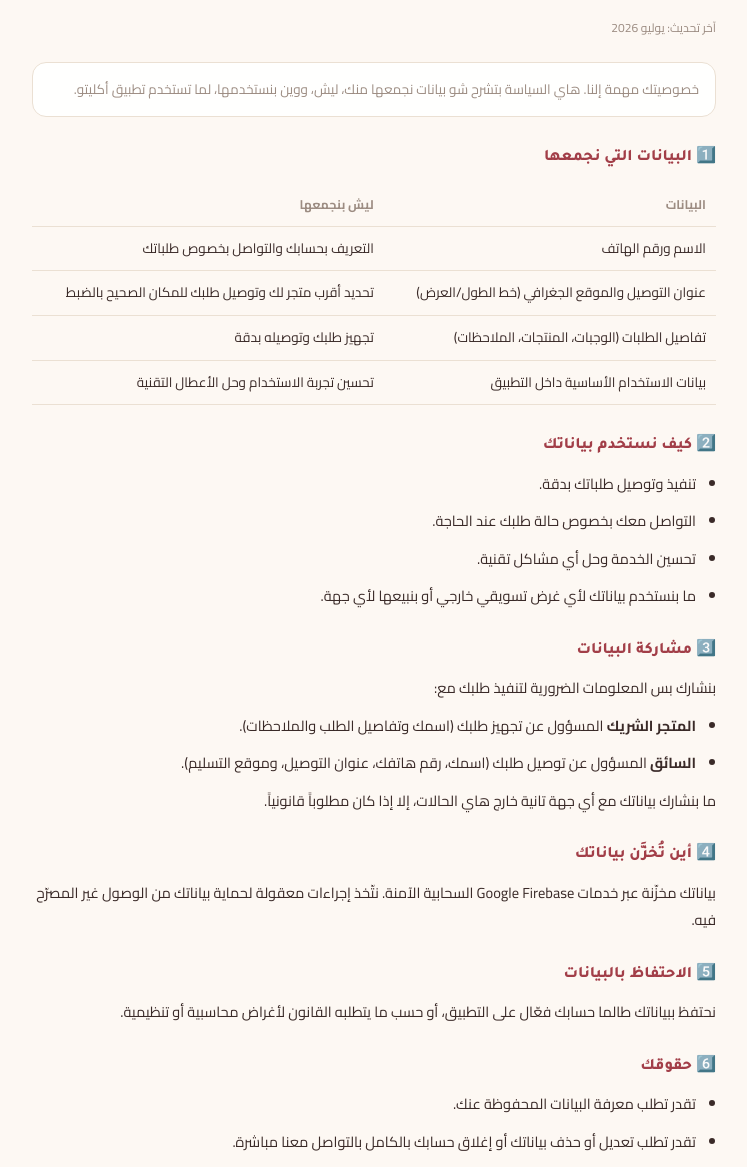
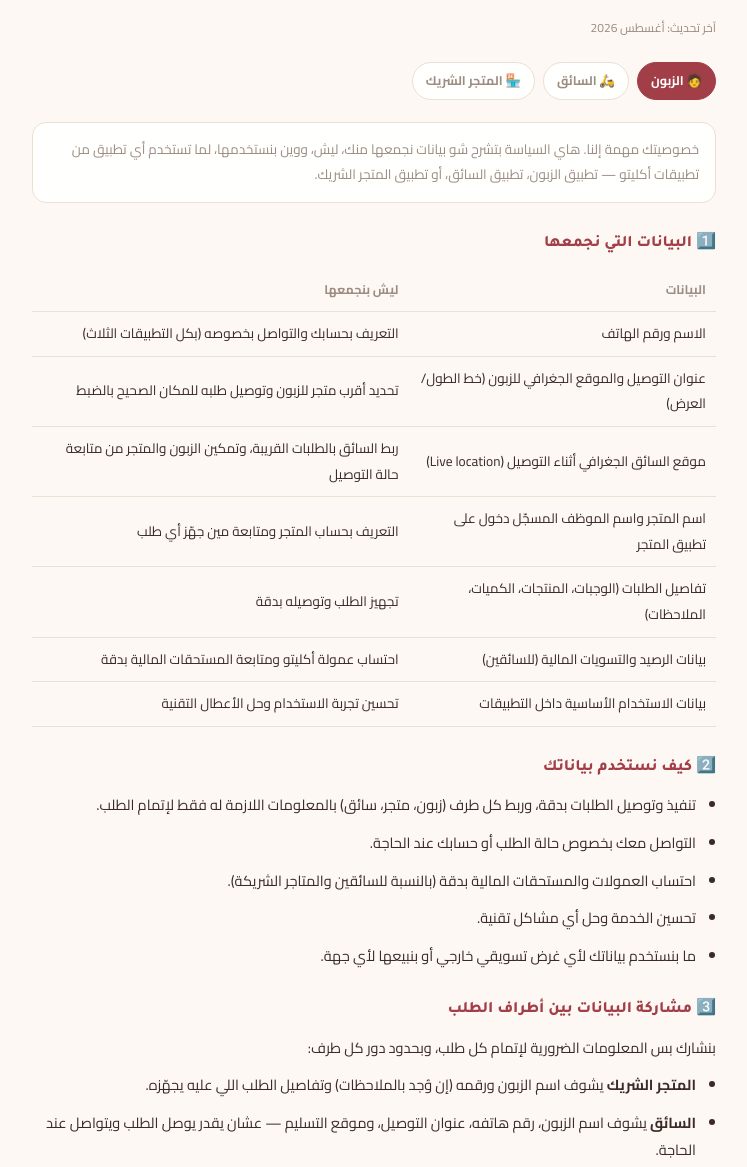
Before and after one commit to moayyad44/akalito, a plain HTML site: page akleto-privacy.html in a window 1280 px wide. Shown: the part 72-1239 px from the top of the page, without its empty margins (266-1013 px from the left). Drawn offline with Linux system fonts and the light colour scheme.

Commit message:
توحيد سياسة الخصوصية لتشمل الزبون والسائق والمتجر + رابط رجوع ديناميكي حسب التطبيق

```diff
--- a/akleto-privacy.html
+++ b/akleto-privacy.html
@@ -34,6 +34,12 @@
   .content { padding: 20px 18px; line-height: 1.9; font-size: 14.5px; }
   .updated { font-size:12px; color: var(--text30); margin-bottom: 22px; }
   .intro { background: var(--surface); border:1px solid var(--border); border-radius:14px; padding:14px 16px; margin-bottom:22px; font-size:13.5px; color: var(--text30); }
+  .role-tabs { display:flex; gap:8px; margin-bottom:22px; flex-wrap:wrap; }
+  .role-tab {
+    font-size:12.5px; font-weight:700; padding:6px 13px; border-radius:20px;
+    background: var(--surface); border:1px solid var(--border); color: var(--text30);
+  }
+  .role-tab.active { background: var(--primary); border-color: var(--primary); color:#fff; }
   h2 {
     font-family:'Tajawal',sans-serif; font-size:16px; font-weight:800; color: var(--primary);
     margin: 26px 0 8px; display:flex; align-items:center; gap:8px;
@@ -54,56 +60,67 @@
 <body>
 
   <div class="topbar">
-    <a class="back-btn" href="akleto-customer.html">←</a>
+    <a class="back-btn" id="backBtn" href="akleto-customer.html">←</a>
     <h1>🔒 سياسة الخصوصية</h1>
   </div>
 
   <div class="content">
-    <div class="updated">آخر تحديث: يوليو 2026</div>
+    <div class="updated">آخر تحديث: أغسطس 2026</div>
+
+    <div class="role-tabs">
+      <span class="role-tab" id="tab-customer">🧑 الزبون</span>
+      <span class="role-tab" id="tab-driver">🛵 السائق</span>
+      <span class="role-tab" id="tab-store">🏪 المتجر الشريك</span>
+    </div>
 
     <div class="intro">
-      خصوصيتك مهمة إلنا. هاي السياسة بتشرح شو بيانات نجمعها منك، ليش، ووين بنستخدمها، لما تستخدم تطبيق أكليتو.
+      خصوصيتك مهمة إلنا. هاي السياسة بتشرح شو بيانات نجمعها منك، ليش، ووين بنستخدمها، لما تستخدم أي تطبيق من تطبيقات أكليتو — تطبيق الزبون، تطبيق السائق، أو تطبيق المتجر الشريك.
     </div>
 
     <h2>1️⃣ البيانات التي نجمعها</h2>
     <table>
       <tr><th>البيانات</th><th>ليش بنجمعها</th></tr>
-      <tr><td>الاسم ورقم الهاتف</td><td>التعريف بحسابك والتواصل بخصوص طلباتك</td></tr>
-      <tr><td>عنوان التوصيل والموقع الجغرافي (خط الطول/العرض)</td><td>تحديد أقرب متجر لك وتوصيل طلبك للمكان الصحيح بالضبط</td></tr>
-      <tr><td>تفاصيل الطلبات (الوجبات، المنتجات، الملاحظات)</td><td>تجهيز طلبك وتوصيله بدقة</td></tr>
-      <tr><td>بيانات الاستخدام الأساسية داخل التطبيق</td><td>تحسين تجربة الاستخدام وحل الأعطال التقنية</td></tr>
+      <tr><td>الاسم ورقم الهاتف</td><td>التعريف بحسابك والتواصل بخصوصه (بكل التطبيقات الثلاث)</td></tr>
+      <tr><td>عنوان التوصيل والموقع الجغرافي للزبون (خط الطول/العرض)</td><td>تحديد أقرب متجر للزبون وتوصيل طلبه للمكان الصحيح بالضبط</td></tr>
+      <tr><td>موقع السائق الجغرافي أثناء التوصيل (Live location)</td><td>ربط السائق بالطلبات القريبة، وتمكين الزبون والمتجر من متابعة حالة التوصيل</td></tr>
+      <tr><td>اسم المتجر واسم الموظف المسجّل دخول على تطبيق المتجر</td><td>التعريف بحساب المتجر ومتابعة مين جهّز أي طلب</td></tr>
+      <tr><td>تفاصيل الطلبات (الوجبات، المنتجات، الكميات، الملاحظات)</td><td>تجهيز الطلب وتوصيله بدقة</td></tr>
+      <tr><td>بيانات الرصيد والتسويات المالية (للسائقين)</td><td>احتساب عمولة أكليتو ومتابعة المستحقات المالية بدقة</td></tr>
+      <tr><td>بيانات الاستخدام الأساسية داخل التطبيقات</td><td>تحسين تجربة الاستخدام وحل الأعطال التقنية</td></tr>
     </table>
 
     <h2>2️⃣ كيف نستخدم بياناتك</h2>
     <ul>
-      <li>تنفيذ وتوصيل طلباتك بدقة.</li>
-      <li>التواصل معك بخصوص حالة طلبك عند الحاجة.</li>
+      <li>تنفيذ وتوصيل الطلبات بدقة، وربط كل طرف (زبون، متجر، سائق) بالمعلومات اللازمة له فقط لإتمام الطلب.</li>
+      <li>التواصل معك بخصوص حالة الطلب أو حسابك عند الحاجة.</li>
+      <li>احتساب العمولات والمستحقات المالية بدقة (بالنسبة للسائقين والمتاجر الشريكة).</li>
       <li>تحسين الخدمة وحل أي مشاكل تقنية.</li>
       <li>ما بنستخدم بياناتك لأي غرض تسويقي خارجي أو بنبيعها لأي جهة.</li>
     </ul>
 
-    <h2>3️⃣ مشاركة البيانات</h2>
-    <p>بنشارك بس المعلومات الضرورية لتنفيذ طلبك مع:</p>
+    <h2>3️⃣ مشاركة البيانات بين أطراف الطلب</h2>
+    <p>بنشارك بس المعلومات الضرورية لإتمام كل طلب، وبحدود دور كل طرف:</p>
     <ul>
-      <li><b>المتجر الشريك</b> المسؤول عن تجهيز طلبك (اسمك وتفاصيل الطلب والملاحظات).</li>
-      <li><b>السائق</b> المسؤول عن توصيل طلبك (اسمك، رقم هاتفك، عنوان التوصيل، وموقع التسليم).</li>
+      <li><b>المتجر الشريك</b> يشوف اسم الزبون ورقمه (إن وُجد بالملاحظات) وتفاصيل الطلب اللي عليه يجهّزه.</li>
+      <li><b>السائق</b> يشوف اسم الزبون، رقم هاتفه، عنوان التوصيل، وموقع التسليم — عشان يقدر يوصل الطلب ويتواصل عند الحاجة.</li>
+      <li><b>الزبون</b> ما بيشوف بيانات شخصية عن السائق أو موظفي المتجر أكثر من اللازم لمتابعة طلبه (مثل اسم السائق وحالة الطلب).</li>
     </ul>
     <p>ما بنشارك بياناتك مع أي جهة تانية خارج هاي الحالات، إلا إذا كان مطلوباً قانونياً.</p>
 
     <h2>4️⃣ أين تُخزَّن بياناتك</h2>
-    <p>بياناتك مخزّنة عبر خدمات Google Firebase السحابية الآمنة. نتّخذ إجراءات معقولة لحماية بياناتك من الوصول غير المصرّح فيه.</p>
+    <p>بيانات كل تطبيقات أكليتو مخزّنة عبر خدمات Google Firebase السحابية الآمنة. نتّخذ إجراءات معقولة لحماية بياناتك من الوصول غير المصرّح فيه.</p>
 
     <h2>5️⃣ الاحتفاظ بالبيانات</h2>
-    <p>نحتفظ ببياناتك طالما حسابك فعّال على التطبيق، أو حسب ما يتطلبه القانون لأغراض محاسبية أو تنظيمية.</p>
+    <p>نحتفظ ببياناتك طالما حسابك فعّال على أي من تطبيقات أكليتو، أو حسب ما يتطلبه القانون لأغراض محاسبية أو تنظيمية (خصوصاً بالنسبة لسجلات الطلبات والتسويات المالية).</p>
 
     <h2>6️⃣ حقوقك</h2>
     <ul>
-      <li>تقدر تطلب معرفة البيانات المحفوظة عنك.</li>
+      <li>تقدر تطلب معرفة البيانات المحفوظة عنك، بغض النظر إذا كنت زبون، سائق، أو متجر شريك.</li>
       <li>تقدر تطلب تعديل أو حذف بياناتك أو إغلاق حسابك بالكامل بالتواصل معنا مباشرة.</li>
     </ul>
 
     <h2>7️⃣ التعديلات على هاي السياسة</h2>
-    <p>ممكن نحدّث هاي السياسة من وقت لآخر. أي تحديث جوهري رح نوضحه داخل التطبيق.</p>
+    <p>ممكن نحدّث هاي السياسة من وقت لآخر لمواكبة تطور تطبيقات أكليتو الثلاث. أي تحديث جوهري رح نوضحه داخل التطبيقات.</p>
 
     <div class="contact-box">
       لأي استفسار أو طلب يخص بياناتك الشخصية تقدر تتواصل معنا:<br>
@@ -114,5 +131,20 @@
     <div class="footer-note">© 2026 أكليتو. جميع الحقوق محفوظة.</div>
   </div>
 
+<script>
+  (function () {
+    var params = new URLSearchParams(location.search);
+    var from = params.get('from') || 'customer';
+    var routes = {
+      customer: 'akleto-customer.html',
+      driver: 'akleto-driver-home.html',
+      store: 'akleto-store.html'
+    };
+    document.getElementById('backBtn').setAttribute('href', routes[from] || routes.customer);
+    var tabIds = { customer: 'tab-customer', driver: 'tab-driver', store: 'tab-store' };
+    var activeTab = document.getElementById(tabIds[from] || tabIds.customer);
+    if (activeTab) activeTab.classList.add('active');
+  })();
+</script>
 </body>
 </html>
```
